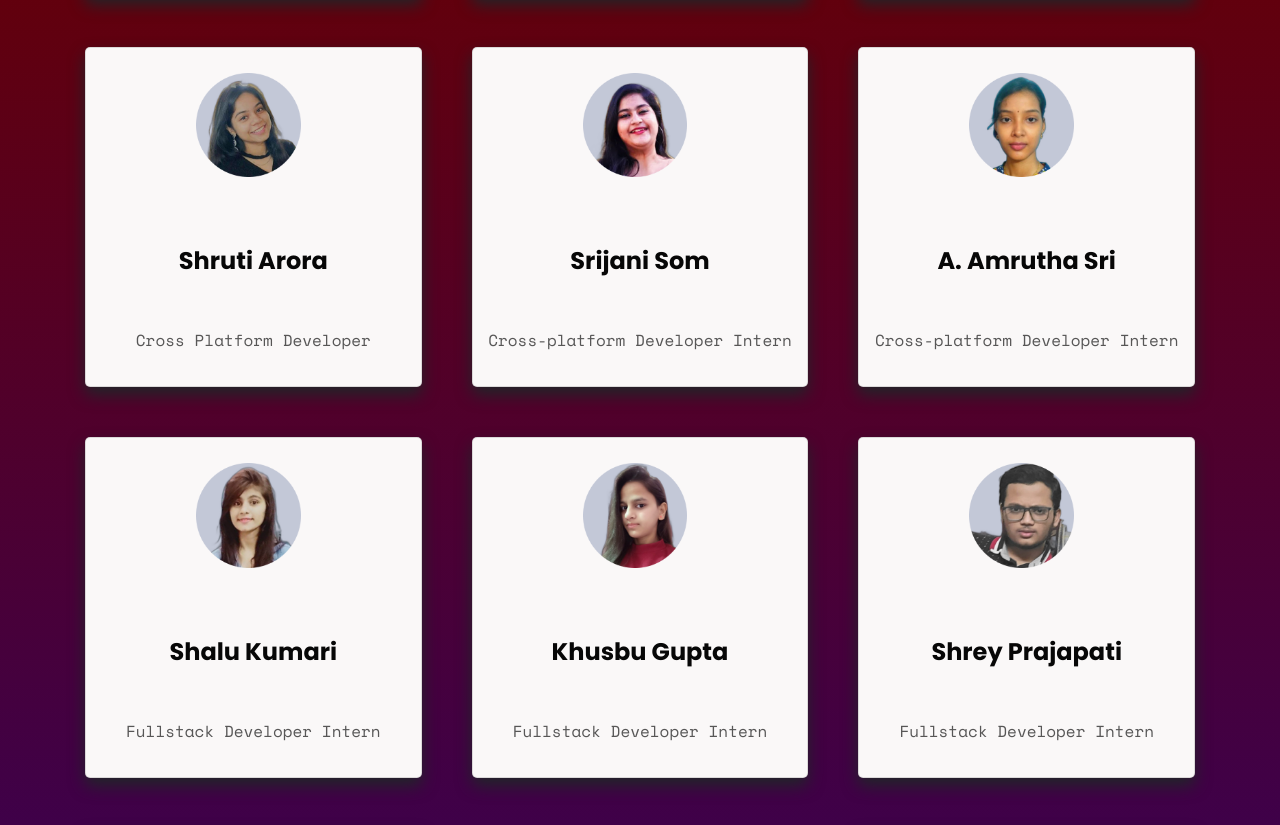
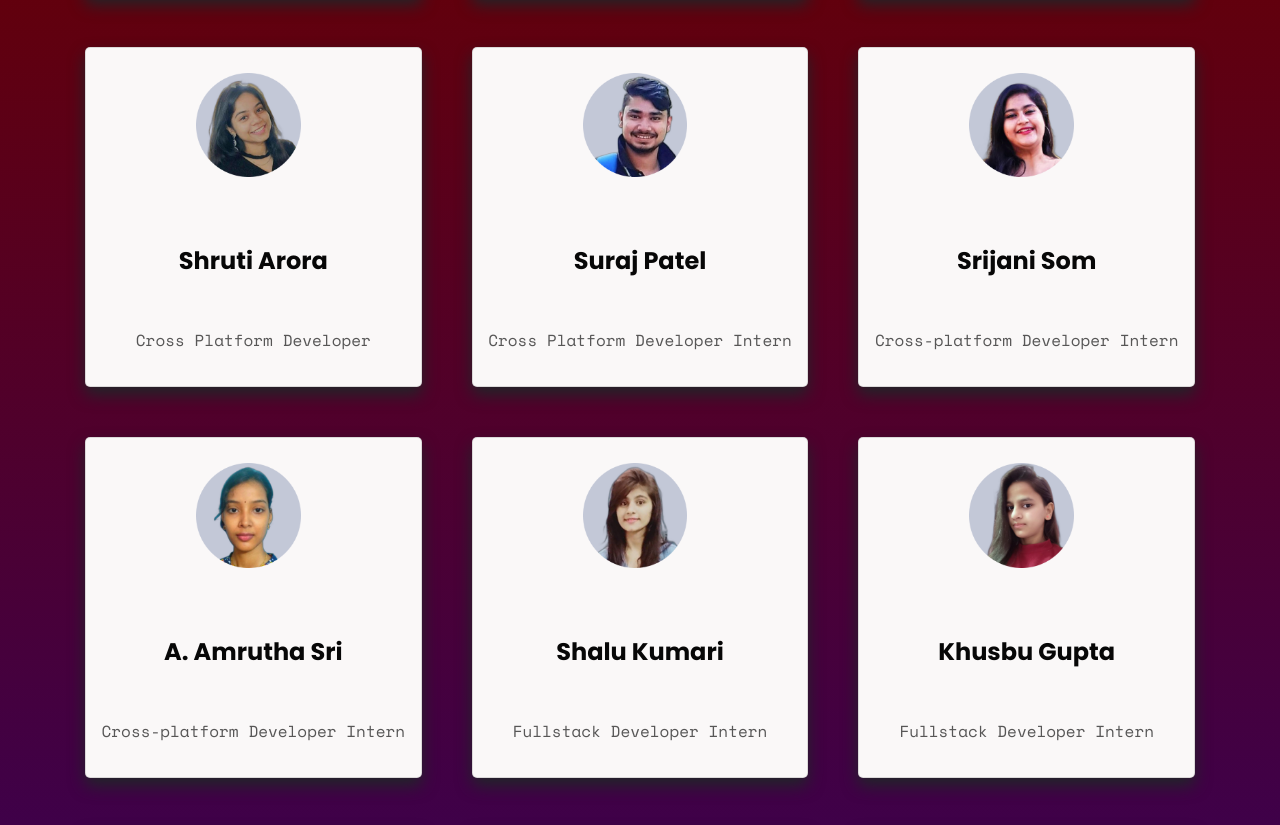
Before and after one commit to Presear-AI/team, a plain HTML site: page index.html in a window 1280 px wide. Shown: the part 1755-2580 px from the top of the page. Drawn offline with nearby package versions, Linux system fonts and the light colour scheme.

Commit message:
Added surja

```diff
--- a/index.html
+++ b/index.html
@@ -197,6 +197,21 @@
                         </div>
                         <div class="team-item wow fadeInUp card" data-wow-delay=".2s">
                             <div class="team-img">
+                                <img src="assets/img/suraj.png" alt="">
+                                <ul class="social-links">
+
+                                    <li><a href="https://www.linkedin.com/in/suraj-patel7564/"><i
+                                                class="lni lni-linkedin"></i></a></li>
+
+                                </ul>
+                            </div>
+                            <div class="team-info">
+                                <h4>Suraj Patel</h4>
+                                <p>Cross Platform Developer Intern</p>
+                            </div>
+                        </div>
+                        <div class="team-item wow fadeInUp card" data-wow-delay=".2s">
+                            <div class="team-img">
                                 <img src="assets/img/srijani.png" alt="">
                                 <ul class="social-links">
                                     <li><a href="https://github.com/SrijaniSom"><i class="lni lni-github"></i></a></li>
```
